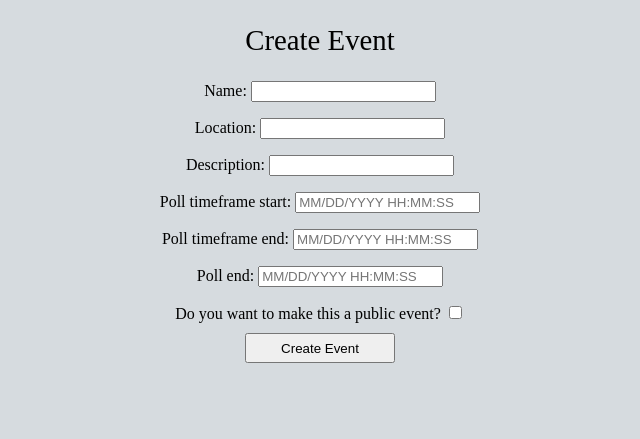
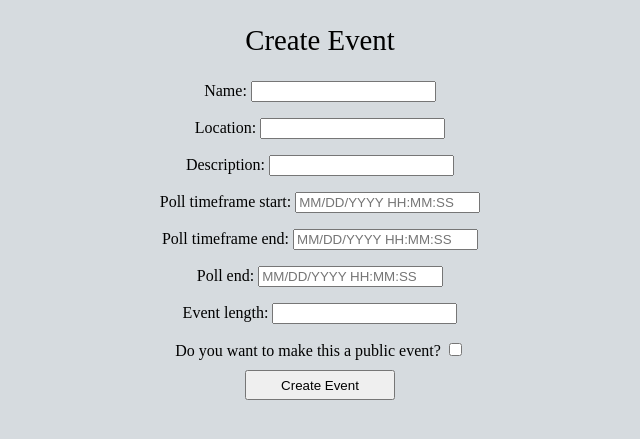
Before and after one commit to streddy/scheduleUs, a Django app: page /create_event/ in a window 1280 px wide. Shown: the top 439 px of the page, without its empty margins (320-960 px from the left). Run offline with Django 3.2, Linux system fonts and the light colour scheme.

Commit message:
added event duration field

```diff
--- a/scheduleUs/forms.py
+++ b/scheduleUs/forms.py
@@ -19,7 +19,7 @@ class EventCreationForm(forms.ModelForm):
 
     class Meta:
         model = Event
-        fields = ('name', 'location', 'description', 'poll_timeframe_start', 'poll_timeframe_end', 'poll_end', 'is_public')
+        fields = ('name', 'location', 'description', 'poll_timeframe_start', 'poll_timeframe_end', 'poll_end', 'event_length', 'is_public')
         labels = {
             "is_public": "Do you want to make this a public event?"
         }
--- a/scheduleUs/models.py
+++ b/scheduleUs/models.py
@@ -11,6 +11,7 @@ class Event(models.Model):
     poll_timeframe_start = models.DateTimeField('start of poll timeframe')
     poll_timeframe_end = models.DateTimeField('end of poll timeframe')
     poll_end = models.DateTimeField('poll closing time')
+    event_length = models.DurationField()
     def __str__ (self):
         return self.name
 
--- a/scheduleUs/views.py
+++ b/scheduleUs/views.py
@@ -84,5 +84,5 @@ class EventDelete(DeleteView):
 class EventUpdate(UpdateView):
     model = Event
     template_name = 'event_update_form.html'
-    fields = ('name', 'location', 'description', 'poll_timeframe_start', 'poll_timeframe_end', 'poll_end', 'is_public')
+    fields = ('name', 'location', 'description', 'poll_timeframe_start', 'poll_timeframe_end', 'poll_end', 'event_length', 'is_public')
     success_url = reverse_lazy('dashboard')
--- a/templates/event_page.html
+++ b/templates/event_page.html
@@ -30,6 +30,7 @@
 <p> Organizer : {{event.organizer.username}}</p>
 <p> Location : {{event.location}}</p>
 <p> Event Description : {{event.description}}</p>
+<p> Event Duration : {{event.event_length}}</p>
 {% if event.is_public %}
     <p>This is a public event</p>
 {% else %}
```
